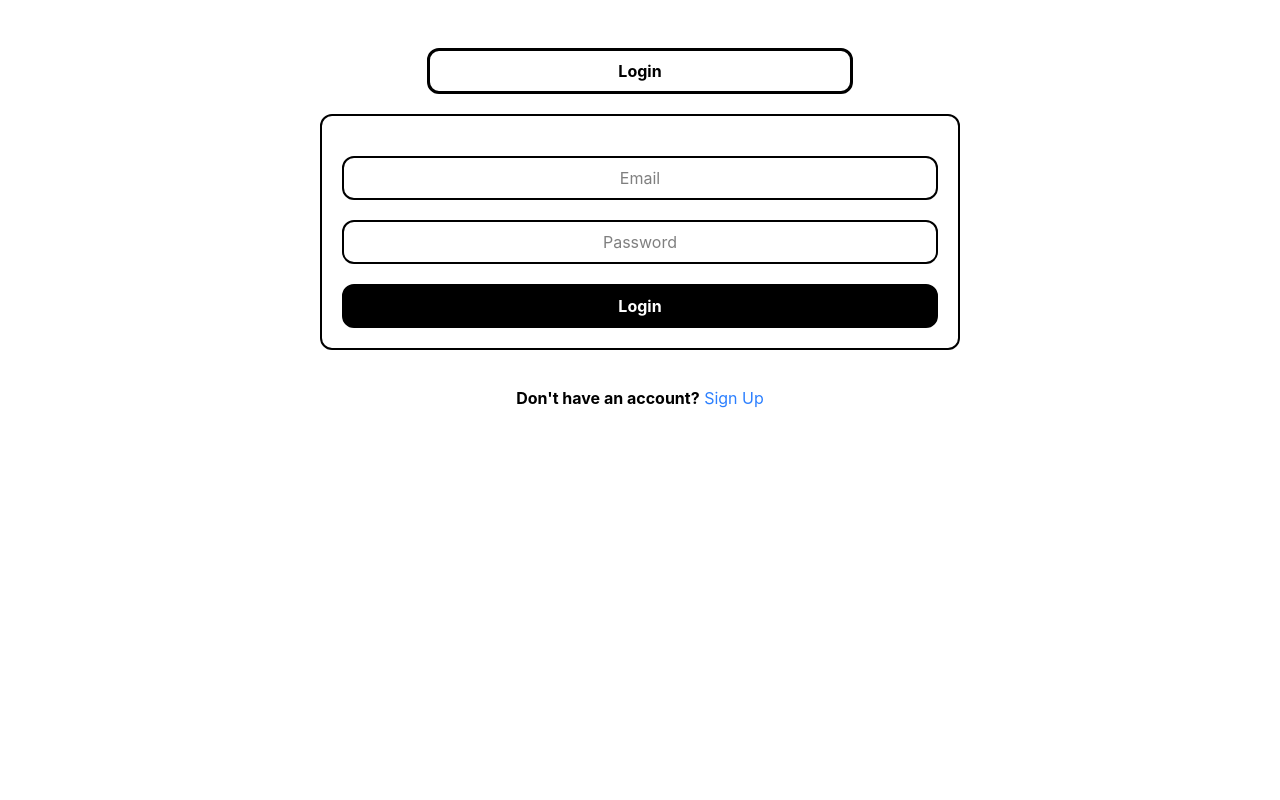
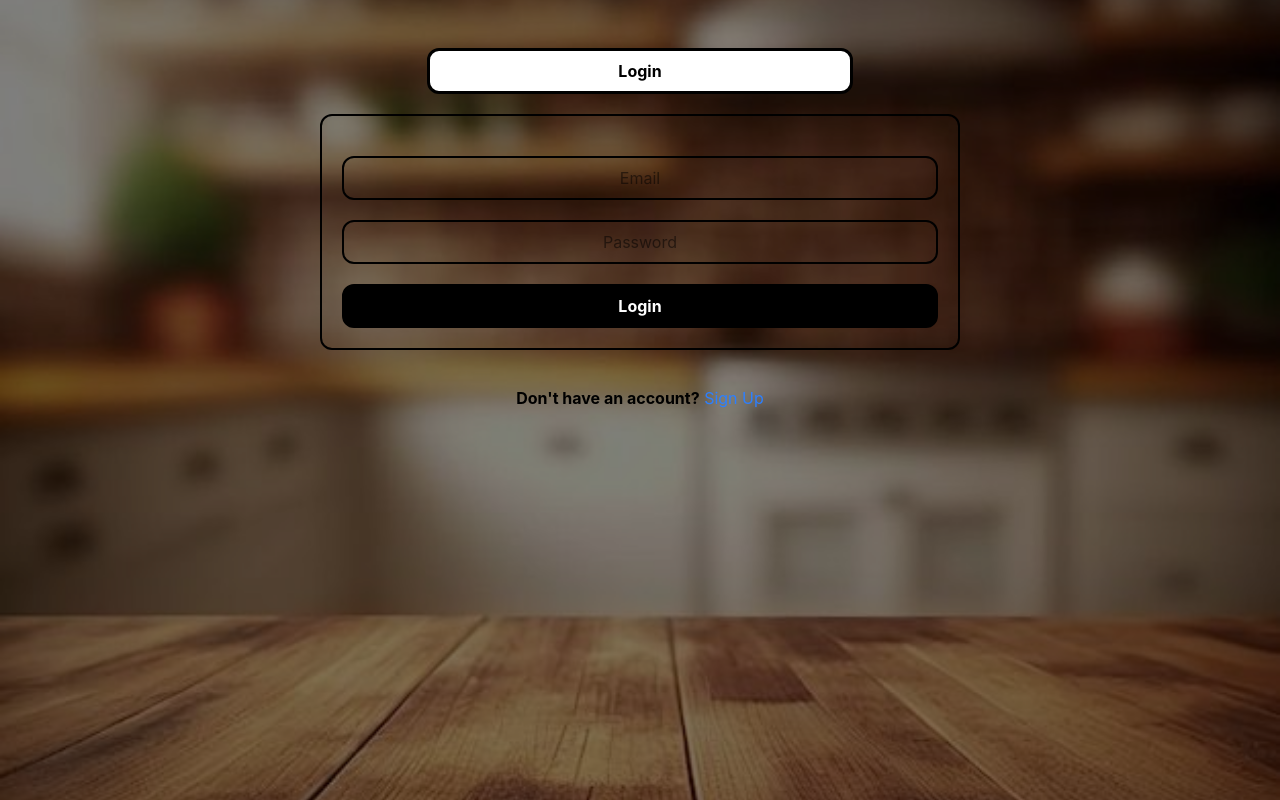
Before and after one commit to bxlatito/chopswipe-frontend, a React app: page /login in a window 1280 px wide. Built offline with nearby package versions, Linux system fonts and the light colour scheme; the HTML template or start-up script is replaced by a standard one.

Commit message:
bg image

```diff
--- a/src/index.css
+++ b/src/index.css
@@ -1 +1,21 @@
 @import "tailwindcss";
+
+body {
+  position: relative;
+  background-image: url('../src/assets/dining.jpg');
+  background-size: cover;
+  background-position: center;
+  background-attachment: fixed;
+}
+
+/* Optional: Add dark overlay for better text contrast */
+body::before {
+  content: '';
+  position: fixed;
+  top: 0;
+  left: 0;
+  width: 100%;
+  height: 100%;
+  background-color: rgba(0, 0, 0, 0.5); /* Adjust opacity as needed */
+  z-index: -1;
+}
```
Also changed, not shown: src/assets/dining.jpg (added).
